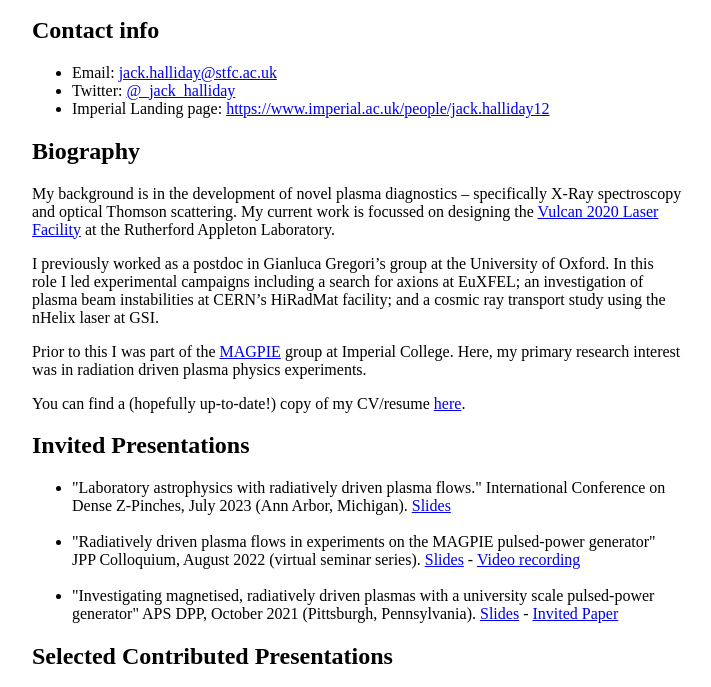
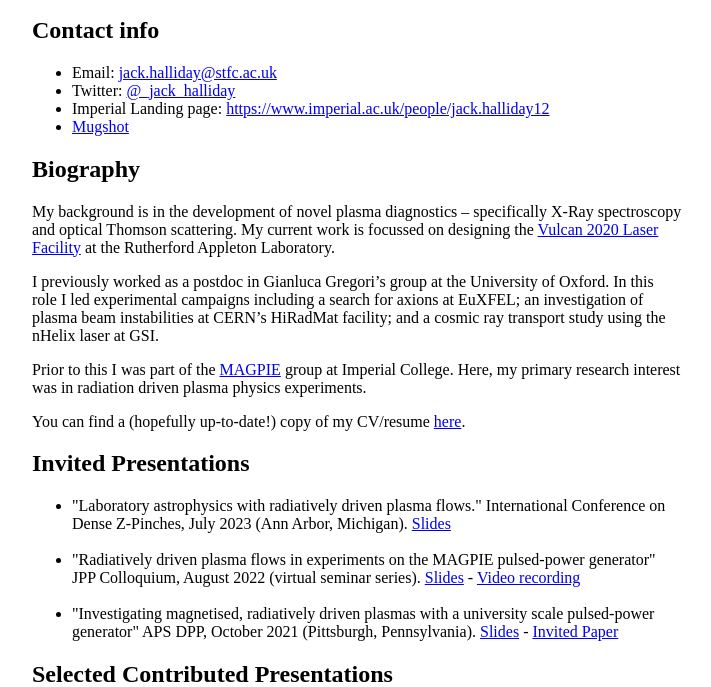
Before and after one commit to jackHalliday/jackHalliday.github.io, a plain HTML site: page index.htm in a window 1280 px wide. Shown: the part 101-788 px from the top of the page, without its empty margins (283-994 px from the left). Drawn offline with Linux system fonts and the light colour scheme.

Commit message:
Update index.htm

```diff
--- a/index.htm
+++ b/index.htm
@@ -23,6 +23,7 @@
             <li>Email: <a href="mailto:jack.halliday@stfc.ac.uk">jack.halliday@stfc.ac.uk</a></li>
             <li>Twitter: <a href="https://twitter.com/_Jack_Halliday">@_jack_halliday</a> </li>
 	    <li>Imperial Landing page: <a href=https://www.imperial.ac.uk/people/jack.halliday12>https://www.imperial.ac.uk/people/jack.halliday12</a></li>
+	    <li><a href=https://jackhalliday.github.io/mugshot.jpg>Mugshot</a></li>
         </ul>
 
         <h2>Biography</h2>
```
